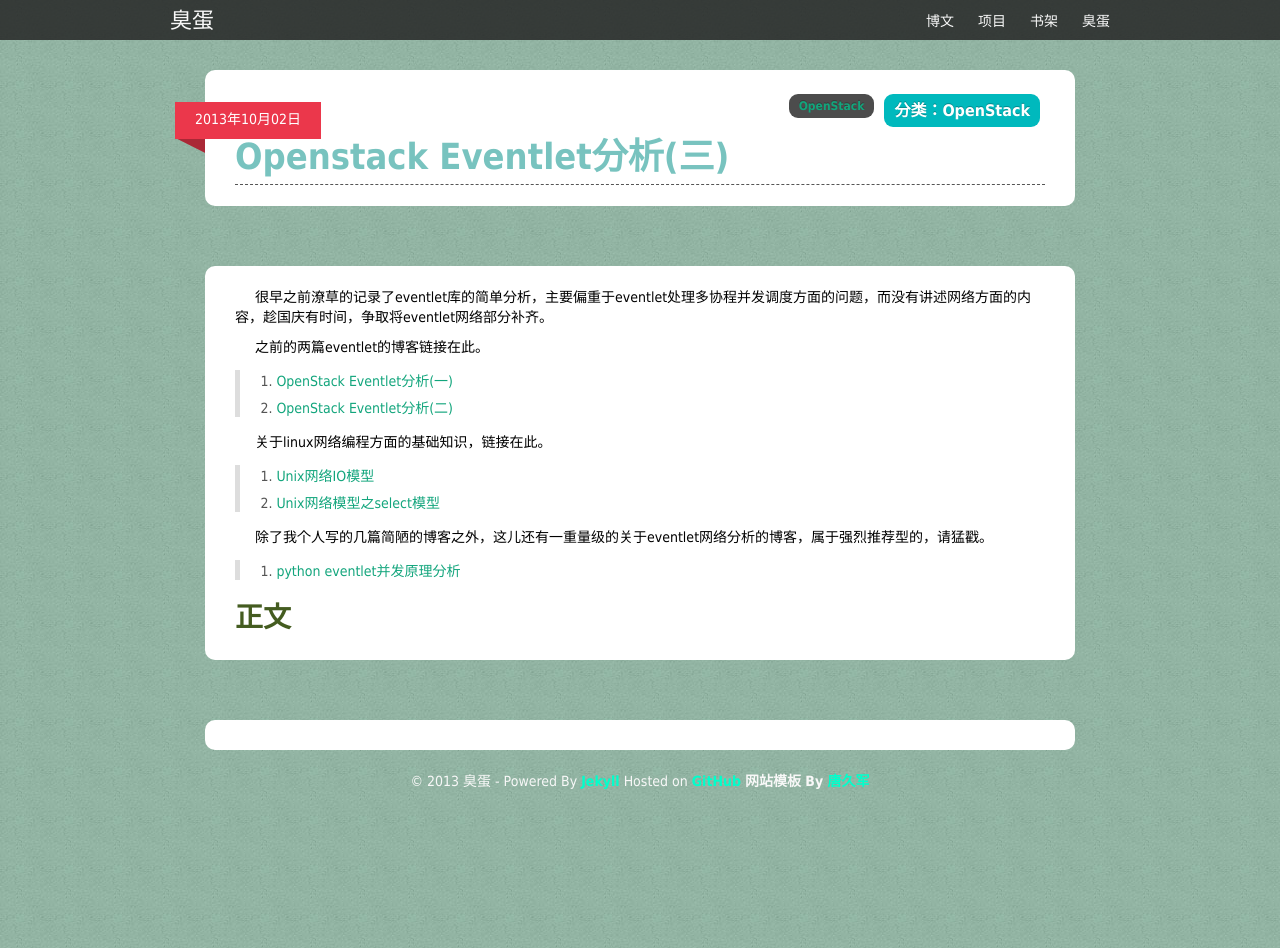
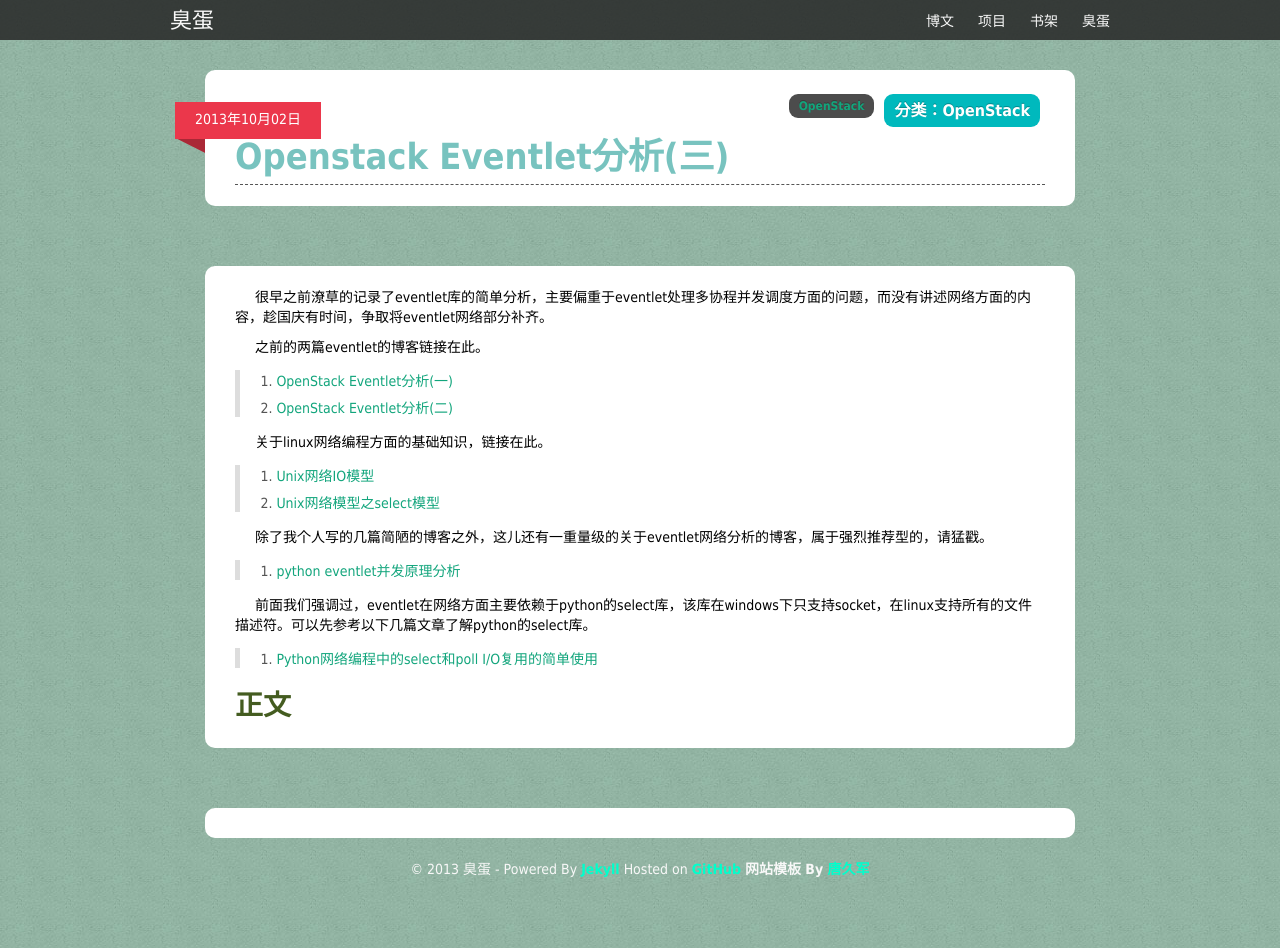
Before and after one commit to liuan/blog, a Jekyll site: the page built from _posts/2013-10-2-OpenStack-eventlet分析(三).md, in a window 1280 px wide and 948 px high. Built offline with Jekyll 4.4.1, drawn with Linux system fonts in a browser that asks for light colours; comment, search, counter and statistics services are not loaded.

Commit message:
openstack eventlet select

```diff
--- a/_posts/2013-10-2-OpenStack-eventlet分析(三).md
+++ b/_posts/2013-10-2-OpenStack-eventlet分析(三).md
@@ -20,4 +20,8 @@ tags: OpenStack
 
 > 1. [python eventlet并发原理分析](https://github.com/stanzgy/wiki/blob/master/openstack/inside-eventlet-concurrency.md)
 
+前面我们强调过，eventlet在网络方面主要依赖于python的select库，该库在windows下只支持socket，在linux支持所有的文件描述符。可以先参考以下几篇文章了解python的select库。
+
+> 1. [Python网络编程中的select和poll I/O复用的简单使用](http://www.cnblogs.com/coser/archive/2012/01/06/2315216.html)
+
 ### 正文
```
